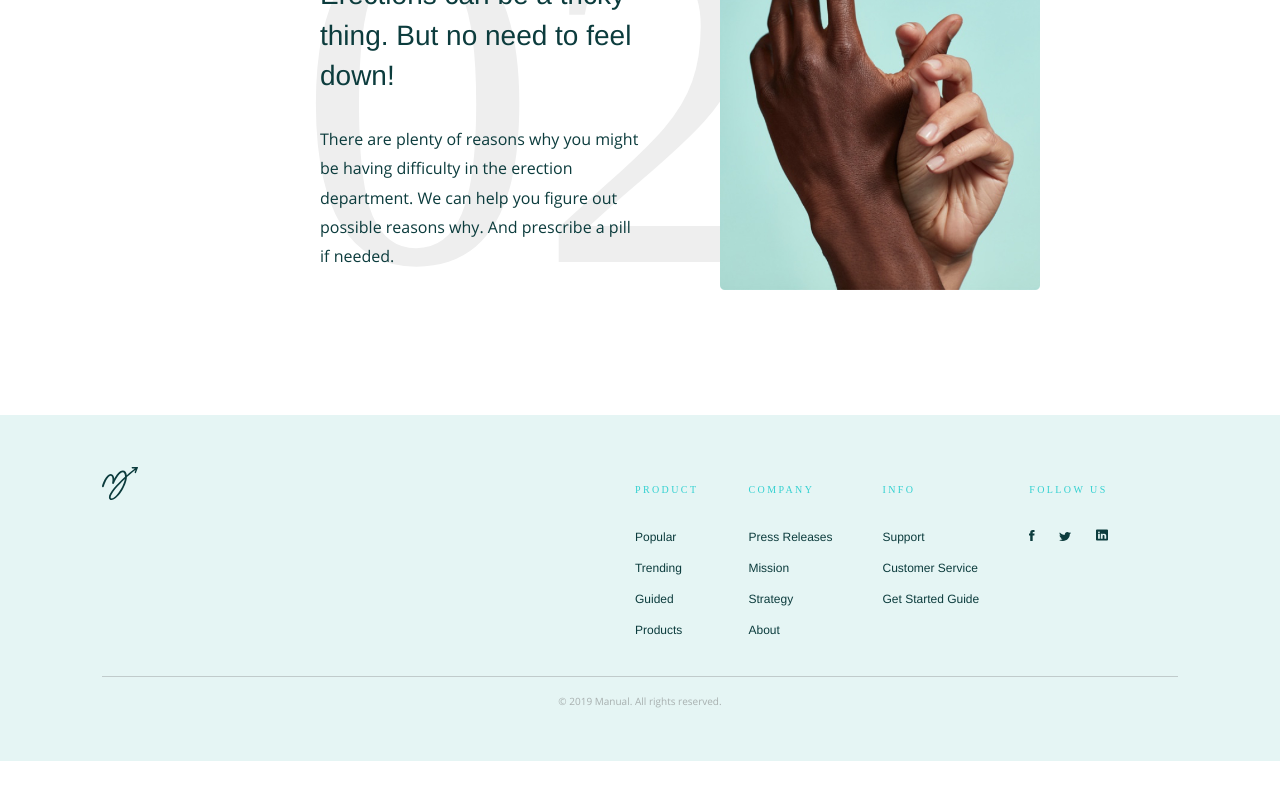
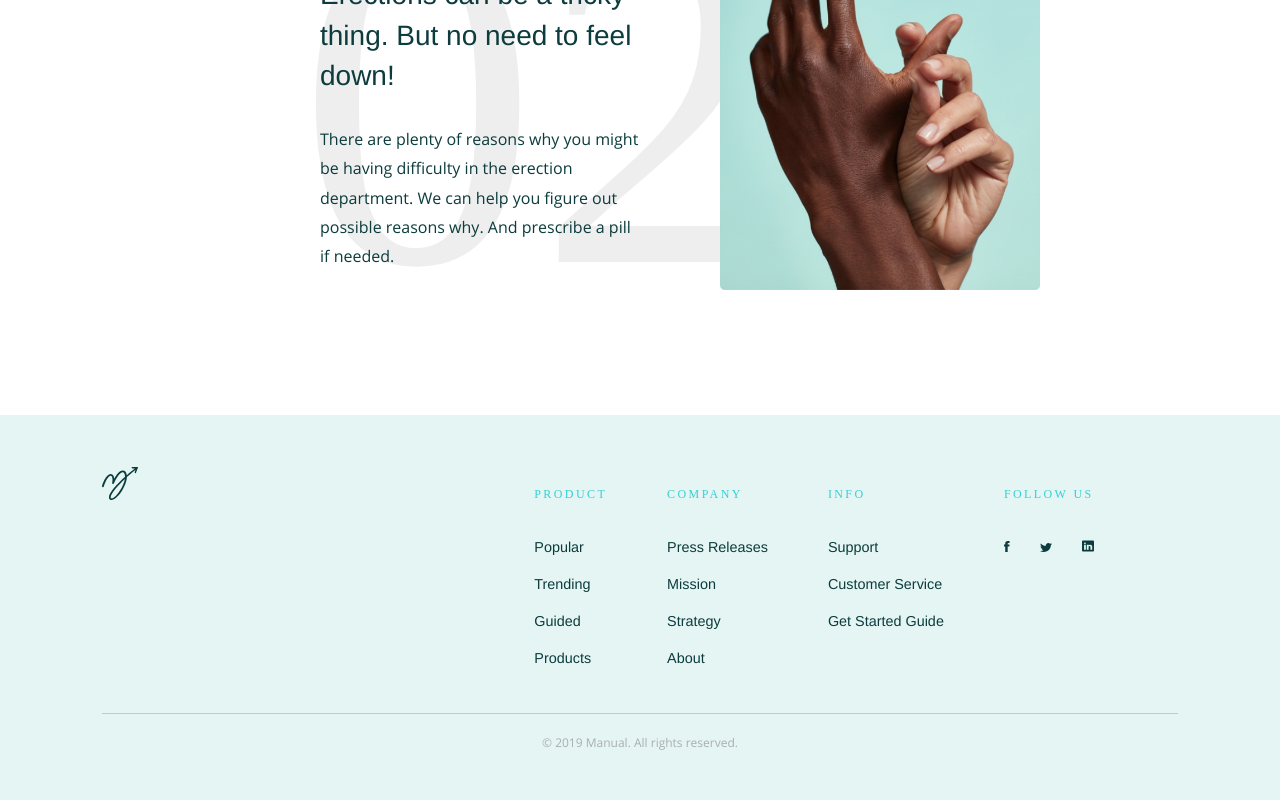
Before and after one commit to romitgithub/manual-landing, a React (Create React App) app: page /#/ in a window 1280 px wide. Shown: the part 1600-2400 px from the top of the page. Before the commit the page ends 2361 px from the top, so only its background shows below. Built offline with nearby package versions, Linux system fonts and the light colour scheme; a web font is replaced by a local one.

Commit message:
error handling changes

```diff
--- a/src/components/Footer/index.scss
+++ b/src/components/Footer/index.scss
@@ -160,6 +160,12 @@
   }
 }
 
+@media (min-width: 1280px) {
+  .footer {
+    font-size: 12px;
+  }
+}
+
 // Extra large devices (large desktops, 1200px and up)
 @media (min-width: 1920px) {
   .footer {
```
